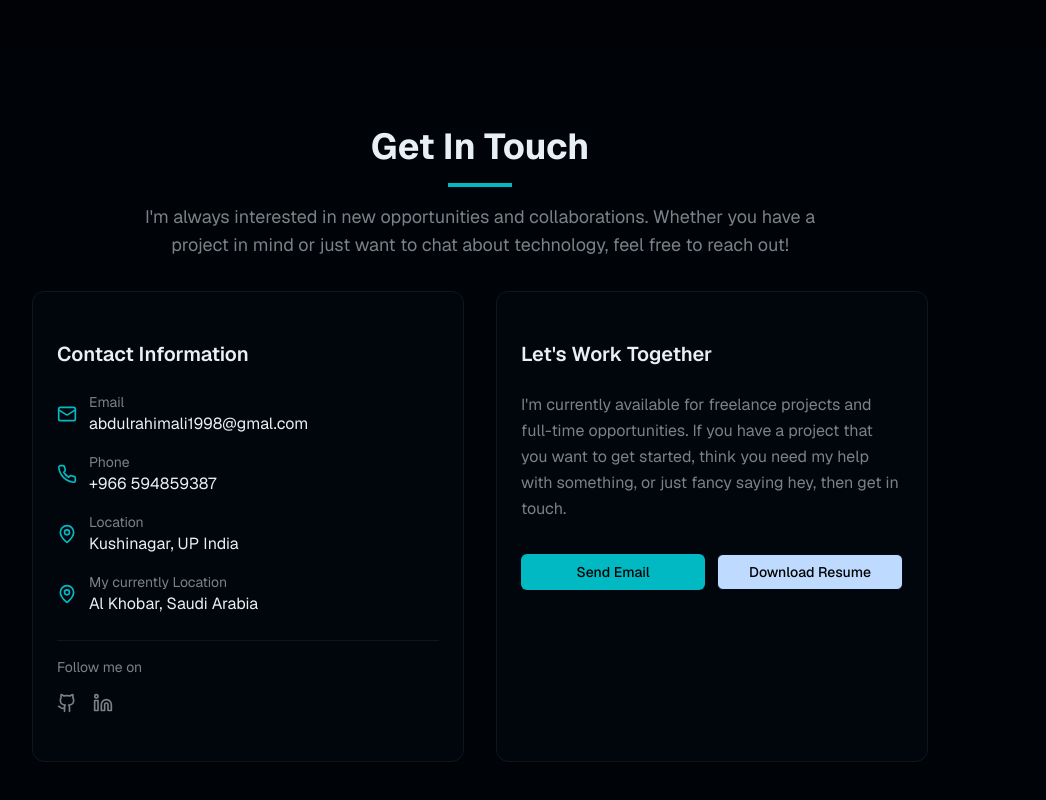
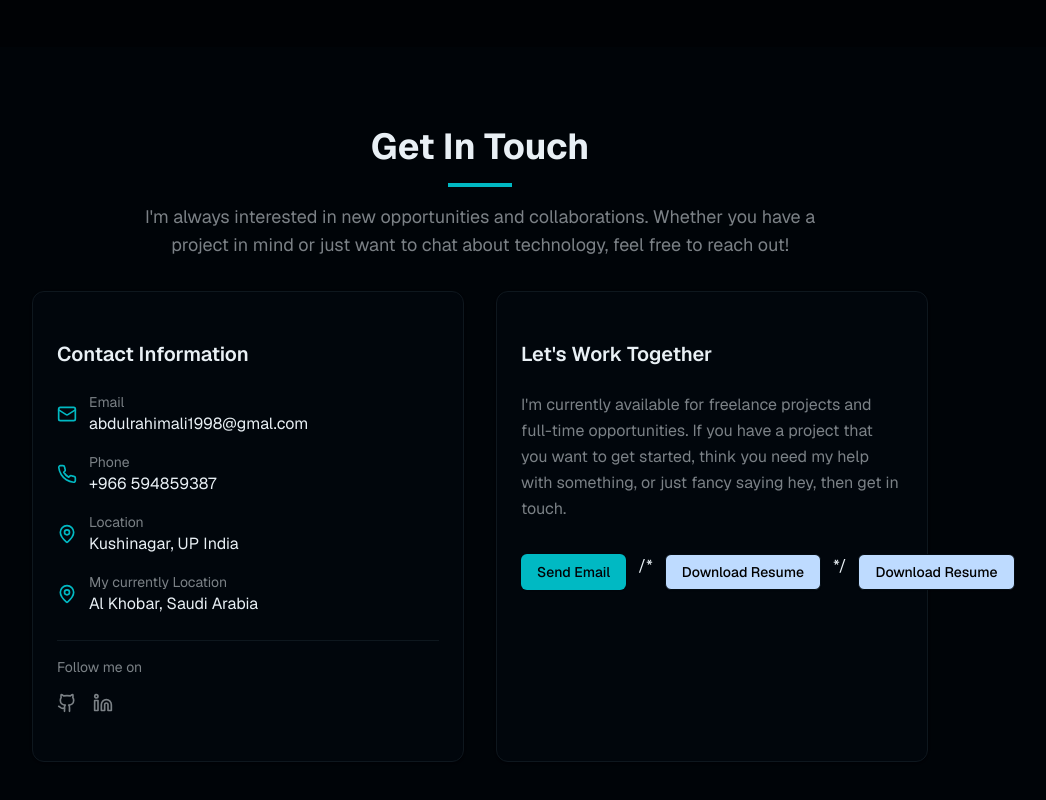
Before and after one commit to Iamam786/mywebsite, a Next.js app: page / in a window 1280 px wide. Shown: the part 5697-6497 px from the top of the page, without its empty margins (160-1206 px from the left). Built offline with nearby package versions, Linux system fonts and the light colour scheme.

Commit message:
Update contact.tsx

```diff
--- a/src/components/contact.tsx
+++ b/src/components/contact.tsx
@@ -101,11 +101,24 @@ export function Contact() {
                       <Button asChild className="flex-1 transition delay-150 duration-300 ease-in-out hover:bg-black hover:text-white">
                         <a href="mailto:abdulrahimali1998@gmal.com">Send Email</a>
                       </Button>
-                      <Button variant="outline" asChild className="flex-1 bg-blue-200! text-black transition delay-150 duration-300 ease-in-out hover:bg-white! hover:text-black">
+                     /* <Button variant="outline" asChild className="flex-1 bg-blue-200! text-black transition delay-150 duration-300 ease-in-out hover:bg-white! hover:text-black">
                         <a href="https://docs.google.com/document/d/1i23K5xTBfNUWBRjQWx8MElZWhsMFMhk-/edit?usp=drivesdk&ouid=112482103788524993734&rtpof=true&sd=true" target="_blank" rel="noopener noreferrer">
                           Download Resume
                         </a>
-                      </Button>
+                      </Button>*/
+                      <Button
+  variant="outline"
+  asChild
+  className="flex-1 bg-blue-200! text-black transition delay-150 duration-300 ease-in-out hover:bg-white! hover:text-black"
+>
+  <a
+    href="/Abdul_Rahim_Resume_Portfolio.pdf"
+    download="Resume.pdf"
+  >
+    Download Resume
+  </a>
+</Button>
+
                     </div>
                   </div>
                 </CardContent>
```
